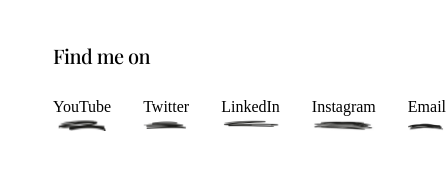
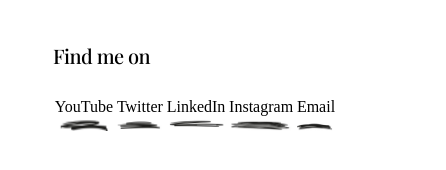
Before and after one commit to eevaain/2022-Personal-Website-Nomadic, a Next.js app: page / in a window 390 px wide. Shown: the part 642-812 px from the top of the page, 446 px wide, since content can reach past the window. Built offline with nearby package versions, Linux system fonts and the light colour scheme; a web font is replaced by a local one.

Commit message:
added responsiveness to footer

```diff
--- a/components/main.js
+++ b/components/main.js
@@ -78,7 +78,7 @@
 
           <div className = "Footer pt-20">
             <a className = "medium text-black text-xl sm:text-2xl tracking-normal">Find me on</a>
-             <div className = "flex gap-x-8 pt-6">
+             <div className = "flex justify-around pt-6">
 
               <div>
                 <a className = "regular">YouTube</a>
```
